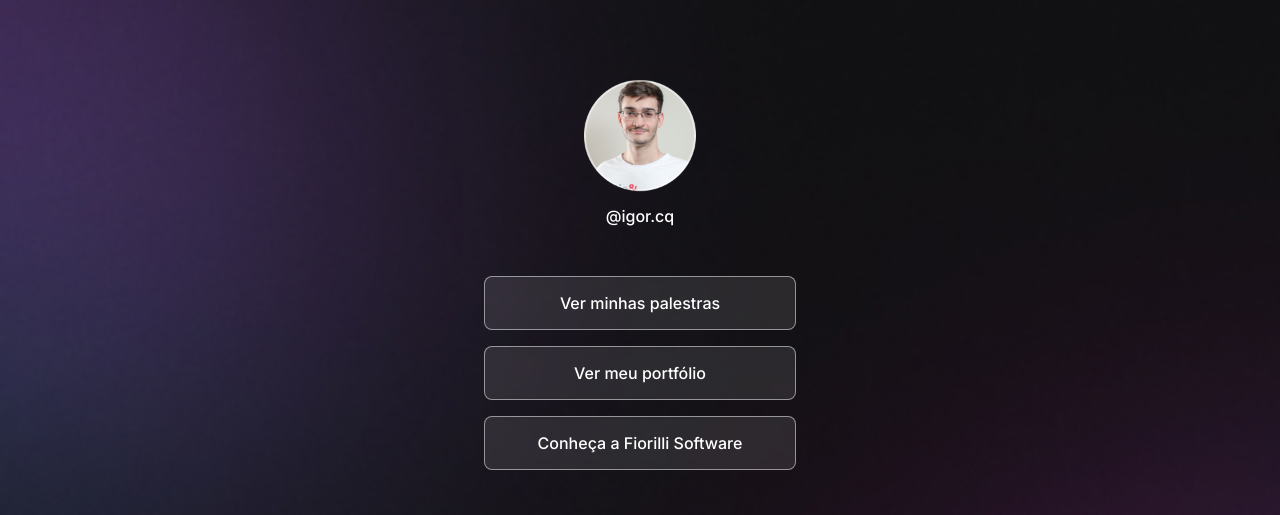
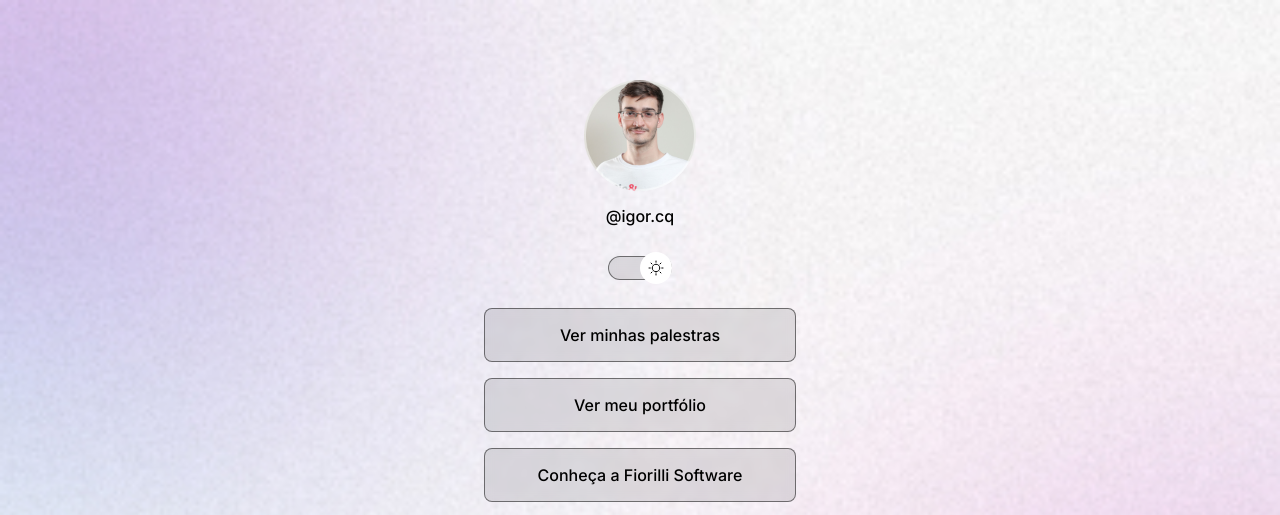
Before and after one commit to ownerigor/my-devlinks, a plain HTML site: page index.html in a window 1280 px wide. Shown: the top 515 px of the page. Drawn offline with nearby package versions, Linux system fonts and the light colour scheme.

Commit message:
Adicionando novas funcionalidades

```diff
--- a/index.html
+++ b/index.html
@@ -1,5 +1,5 @@
 <!DOCTYPE html>
-<html lang="pt-BR">
+<html lang="pt-BR" class="light">
   <head>
     <link rel="preconnect" href="https://fonts.googleapis.com" />
     <link rel="preconnect" href="https://fonts.gstatic.com" crossorigin />
@@ -28,6 +28,12 @@
         />
         <p>@igor.cq</p>
       </div>
+
+      <div id="switch" onclick="toggleMode()">
+        <button></button>
+        <span></span>
+      </div>
+
       <ul>
         <li>
           <a
@@ -78,5 +84,6 @@
       nomodule
       src="https://unpkg.com/ionicons@7.1.0/dist/ionicons/ionicons.js"
     ></script>
+    <script src="./script.js"></script>
   </body>
 </html>
--- /dev/null
+++ b/script.js
@@ -0,0 +1,11 @@
+function toggleMode() {
+  const html = document.documentElement
+
+  /*if (html.classList.contains("light")) {
+    html.classList.remove("light")
+  } else {
+    html.classList.add("light")
+  } */
+
+  html.classList.toggle("light")
+}
--- a/style.css
+++ b/style.css
@@ -4,14 +4,34 @@
   box-sizing: border-box;
 }
 
+:root {
+  --text-color: white;
+  --bg-url: url(./assets/bg-mobile.jpg);
+  --stroke-color: rgba(255, 255, 255, 0.5);
+  --surface-color: rgba(255, 255, 255, 0.1);
+  --surface-color-hover: rgba(255, 255, 255, 0.5);
+  --highlight-color: rgba(255, 255, 255, 0.2);
+  --switch-bg-url: url(./assets/moon-stars.svg);
+}
+
+.light {
+  --text-color: black;
+  --bg-url: url(./assets/bg-mobile-light.jpg);
+  --stroke-color: rgba(0, 0, 0, 0.5);
+  --surface-color: rgba(0, 0, 0, 0.1);
+  --surface-color-hover: rgba(0, 0, 0, 0.5);
+  --highlight-color: rgba(0, 0, 0, 0.2);
+  --switch-bg-url: url(./assets/sun.svg);
+}
+
 body {
   /*background: image repeat position/size*/
-  background: url(./assets/bg-mobile.jpg) no-repeat top center/cover;
+  background: var(--bg-url) no-repeat top center/cover;
 }
 
 body * {
   font-family: "Inter", sans-serif;
-  color: #ffffff;
+  color: var(--text-color);
 }
 
 #container {
@@ -25,6 +45,7 @@ body * {
               display: inline => ocupa a linha inteira, por isso não consigo aplicar margin: auto para centralizar se o objeto estiver "inline";
             */
 
+/* profile */
 #profile {
   text-align: center;
   padding: 24px;
@@ -38,6 +59,44 @@ body * {
   font-weight: 500;
   line-height: 24px;
   margin-top: 8px;
+}
+
+/* switch */
+#switch {
+  position: relative;
+  width: 64px;
+
+  margin: 4px auto;
+}
+
+#switch button {
+  width: 32px;
+  height: 32px;
+  background: white var(--switch-bg-url) no-repeat center;
+  border: 0;
+  border-radius: 50%;
+
+  position: absolute;
+  top: 50%;
+  left: 0;
+  z-index: 1;
+  transform: translateY(-50%);
+}
+
+.light #switch button {
+  right: 0;
+  left: initial;
+}
+
+#switch span {
+  display: block;
+  width: 64px;
+  height: 24px;
+  background: var(--surface-color);
+  border: 1px solid var(--stroke-color);
+  backdrop-filter: blur(4px);
+  -webkit-backdrop-filter: blur(4px);
+  border-radius: 9999px;
 }
 
 /* O display: flex vai fazer com que todos os elementos dentro da caixa
@@ -61,8 +120,8 @@ ul li a {
   justify-content: center;
   padding: 16px 24px;
 
-  background: rgba(255, 255, 255, 0.1);
-  border: 1px solid rgba(255, 255, 255, 0.5);
+  background: var(--surface-color);
+  border: 1px solid var(--stroke-color);
   border-radius: 8px;
 
   backdrop-filter: blur(4px);
@@ -75,8 +134,8 @@ ul li a {
 }
 /* pseudo-select ou sudo-selector */
 ul li a:hover {
-  background: rgba(255, 255, 255, 0.05);
-  border: 1.5px solid white;
+  background: var(--surface-color-hover);
+  border: 1.5px solid var(--text-color);
 }
 /* social links */
 #social-links {
@@ -99,7 +158,7 @@ ul li a:hover {
 }
 
 #social-links a:hover {
-  background: rgba(255, 255, 255, 0.2);
+  background: var(--highlight-color);
   padding: 16px;
 }
 
```
Also changed, not shown: assets/moon-stars.svg (added), assets/sun.svg (added).
